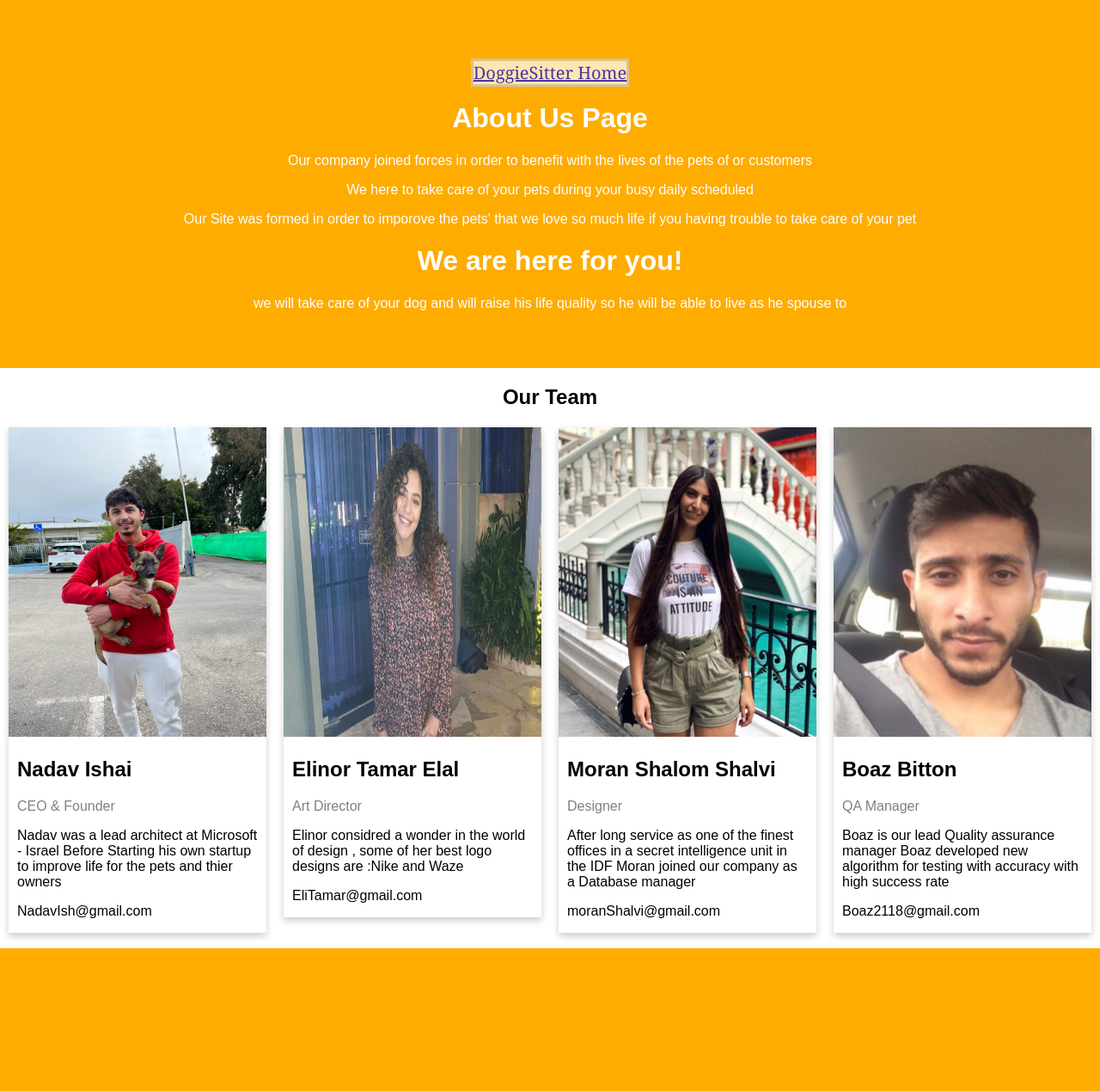
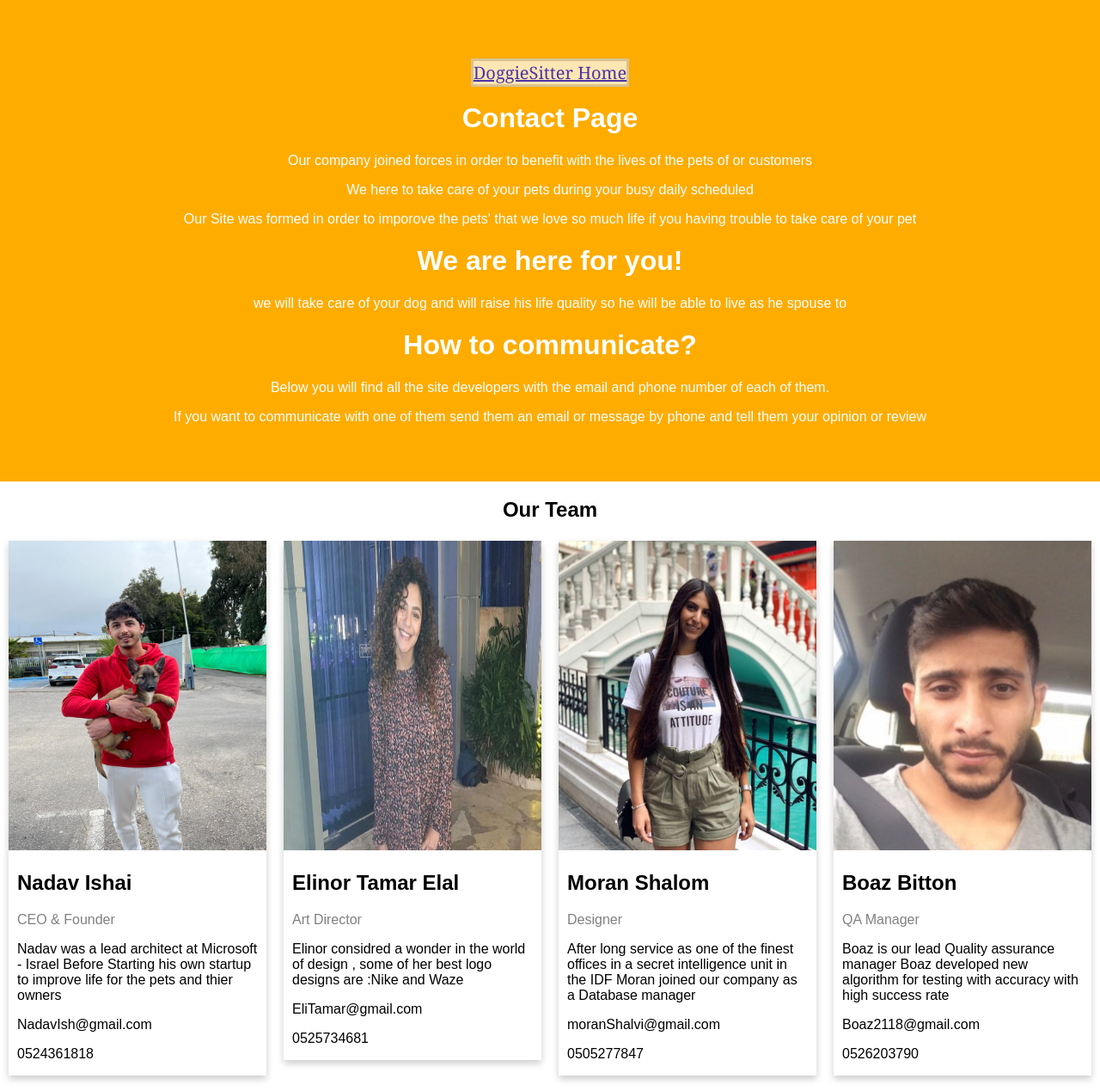
Before and after one commit to Project-Management-SCE/PM2022_TEAM_3, a Django app: page /accounts/about in a window 1280 px wide. Shown: the whole page at 86% size. Before the commit the page ends 1103 px from the top, so only its background shows below. Run offline with Django 4.2, Linux system fonts and the light colour scheme.

Commit message:
BSPM2022T3-18
The contact page is ready

```diff
--- a/DoggieSitter/accounts/templates/about.html
+++ b/DoggieSitter/accounts/templates/about.html
@@ -81,13 +81,15 @@ html {
   <h2><span style="background-color:white; opacity: .7; border:3px solid #ccc; font:20px/26px Georgia, Garamond, Serif;">
   <a href="{% url 'home' %}">DoggieSitter Home</a>
 </span></h2>
-  <h1>About Us Page</h1>
+  <h1>Contact Page</h1>
   <p>Our company joined forces in order to benefit with the lives of the pets of or customers</p>
   <p>We here to take care of your pets during your busy daily scheduled</p>
   <p>Our Site was formed in order to imporove the pets' that we love so much life if you having trouble to take care of your pet</p>
   <h1>We are here for you!</h1>
   <p>we will take care of your dog and will raise his life quality so he will be able to live as he spouse to </p>
-
+    <h1>How to communicate?</h1>
+    <p>Below you will find all the site developers with the email and phone number of each of them.<p>
+    <p>If you want to communicate with one of them send them an email or message by phone and tell them your opinion or review</p>
 </div>
 <div class="column"> </div>
 
@@ -102,6 +104,7 @@ html {
                 <p>Nadav was a lead architect at Microsoft - Israel Before Starting his own startup to improve life for the pets and thier owners </p>
 
         <p>NadavIsh@gmail.com</p>
+          <p>0524361818</p>
       </div>
     </div>
   </div>
@@ -114,6 +117,7 @@ html {
         <p class="title">Art Director</p>
         <p>Elinor considred a wonder in the world of design , some of her best logo designs are :Nike and Waze </p>
         <p>EliTamar@gmail.com</p>
+        <p>0525734681</p>
       </div>
     </div>
   </div>
@@ -122,10 +126,11 @@ html {
     <div class="card">
       <img src="{% static '/accounts/team3.jpeg' %}" alt="John" style="width:100%; height:360px;">
       <div class="container">
-        <h2>Moran Shalom Shalvi</h2>
+        <h2>Moran Shalom</h2>
         <p class="title">Designer</p>
         <p>After long service as one of the finest offices in a secret intelligence unit in the IDF Moran joined our company as a Database manager </p>
         <p>moranShalvi@gmail.com</p>
+        <p>0505277847</p>
       </div>
     </div>
   </div>
@@ -138,6 +143,7 @@ html {
         <p class="title">QA Manager</p>
         <p>Boaz is our lead Quality assurance manager Boaz developed new algorithm for testing with accuracy with high success rate </p>
         <p>Boaz2118@gmail.com</p>
+          <p>0526203790</p>
       </div>
     </div>
   </div>
--- a/DoggieSitter/accounts/urls.py
+++ b/DoggieSitter/accounts/urls.py
@@ -1,12 +1,12 @@
 # accounts/urls.py
 from django.urls import path, include
 from django.views.generic import TemplateView
-
 from . import views,templates
 
 urlpatterns = [
     path("signup/", views.SignUpView, name="signup"),
     path('about', TemplateView.as_view(template_name='about.html'), name='about'),
     path('gallery', TemplateView.as_view(template_name='gallery.html'), name='gallery'),
-    path('contact', TemplateView.as_view(template_name='contact.html'), name='contact'),
+    path('about', TemplateView.as_view(template_name='about.html'), name='contact'),
+    path('update_details', TemplateView.as_view(template_name='update_details.html'), name='update_details'),
 ]
```
Also changed, not shown: DoggieSitter/accounts/templates/home.html (+5 -4 lines).
